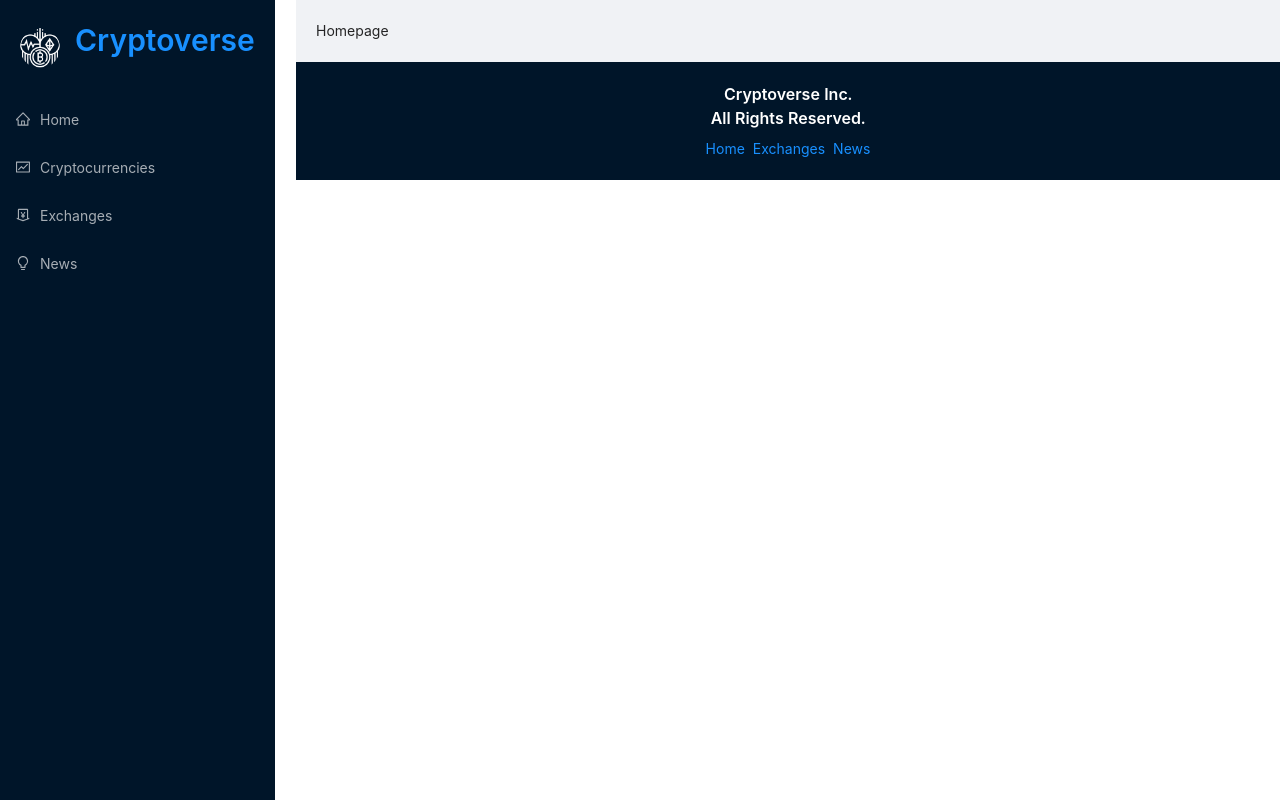
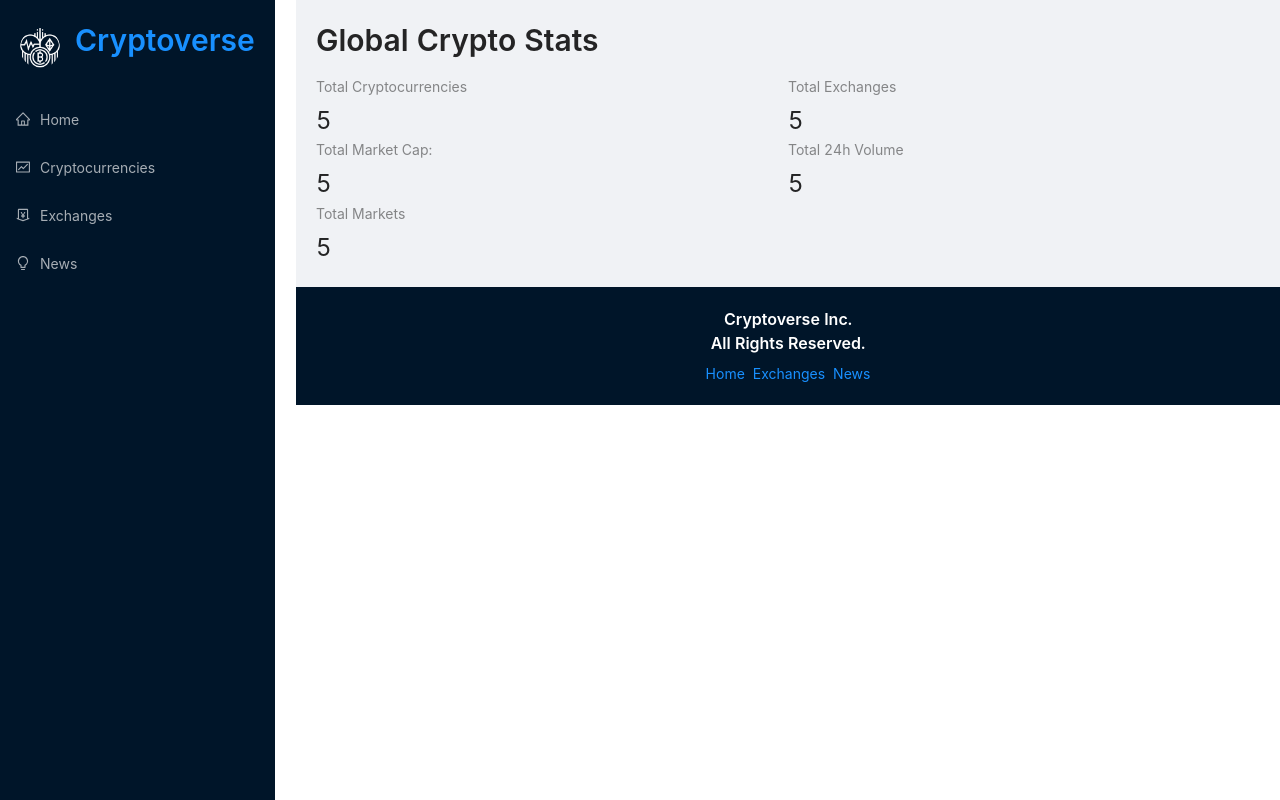
Before and after one commit to nomanabir12/crypto_app, a React (Create React App) app: page / in a window 1280 px wide. Built offline with nearby package versions, Linux system fonts and the light colour scheme.

Commit message:
static daily Crypto

```diff
--- a/src/components/Homepage.jsx
+++ b/src/components/Homepage.jsx
@@ -1,10 +1,25 @@
 import React from 'react'
+import millify from 'millify';
+import { Typography, Row, Col, Statistic } from 'antd';
+import { Link } from 'react-router-dom';
+
+
+const { Title } = Typography;
+
+
 
 const Homepage = () => {
     return (
-        <div>
-            Homepage
-        </div>
+        <>
+        <Title level={2} className="heading">Global Crypto Stats</Title>
+        <Row>
+        <Col span={12}><Statistic title="Total Cryptocurrencies" value="5" /></Col>
+        <Col span={12}><Statistic title="Total Exchanges" value="5" /></Col>
+        <Col span={12}><Statistic title="Total Market Cap:" value="5" /></Col>
+        <Col span={12}><Statistic title="Total 24h Volume" value= "5"/></Col>
+        <Col span={12}><Statistic title="Total Markets" value= "5"/></Col>
+        </Row>
+        </>
     )
 }
 
```
